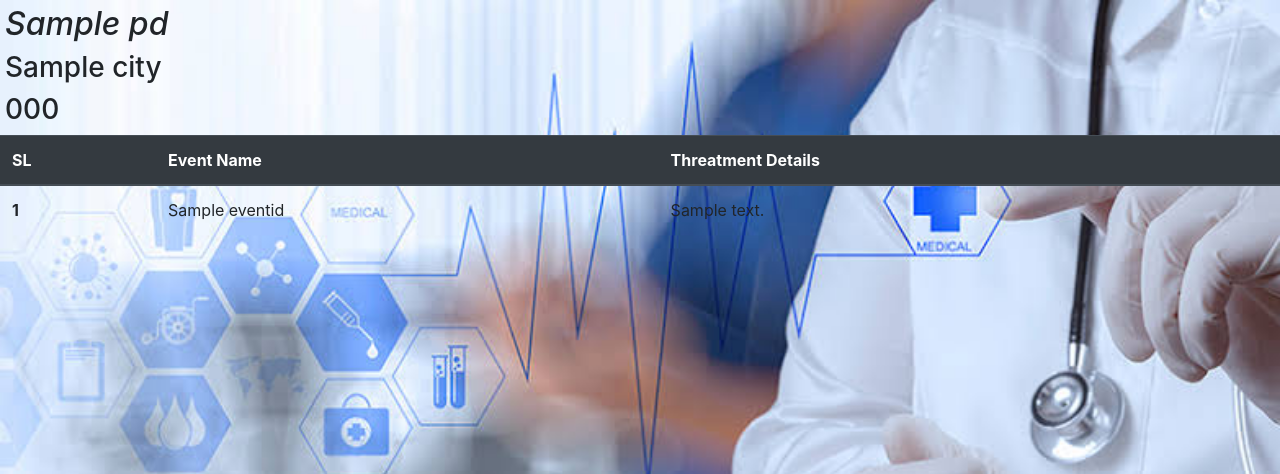
After one commit to Sindhura17/sanjivini, a Django app: template sj/workapp/templates/workapp/patientdetails.html in a window 1280 px wide. The commit adds this page. Shown: the top 474 px of the page. Run offline with Django 3.2, Linux system fonts and the light colour scheme; the template is opened without the code that fills it: most values are stand-ins (such as "Sample title", 1, 10 or a date in 2020); some libraries are stand-ins or nearby versions.

Commit message:
patient details

```diff
--- /dev/null
+++ b/sj/workapp/templates/workapp/patientdetails.html
@@ -0,0 +1,53 @@
+<!doctype html>
+<html lang="en">
+  <head>
+   <link rel="stylesheet" href="https://stackpath.bootstrapcdn.com/bootstrap/4.3.1/css/bootstrap.min.css" integrity="sha384-ggOyR0iXCbMQv3Xipma34MD+dH/1fQ784/j6cY/iJTQUOhcWr7x9JvoRxT2MZw1T" crossorigin="anonymous">
+   <style>
+  body{
+background:url("/static/im4.jpg");
+ background-repeat: no-repeat;
+ background-size: cover;
+}
+.text{
+margin:5px;
+}
+
+</style>
+
+  <title>Patient Details</title>
+  </head>
+
+  <div class="text" >
+      <div class="font-italic">
+      <h2>{{pd.name}}</h2>
+      </div>
+      <h3>{{pd.city}}</h3>
+      <h3>{{pd.phone}}</h3>
+  </div>
+
+
+  <body>
+  <table class="table">
+  <thead class="thead-dark">
+    <tr>
+      <th scope="col">SL</th>
+      <th scope="col">Event Name</th>
+      <th scope="col">Threatment Details</th>
+    </tr>
+  </thead>
+  {% for i in md %}
+  <tbody>
+    <tr>
+      <th scope="row">{{ i.id }}</th>
+      <td>{{ i.eventid.name }}</td>
+      <td>{{ i.desc }}</td>
+    </tr>
+  </tbody>
+   {% endfor %}
+</table>
+  </body>
+
+  <script src="https://code.jquery.com/jquery-3.3.1.slim.min.js" integrity="sha384-q8i/X+965DzO0rT7abK41JStQIAqVgRVzpbzo5smXKp4YfRvH+8abtTE1Pi6jizo" crossorigin="anonymous"></script>
+    <script src="https://cdnjs.cloudflare.com/ajax/libs/popper.js/1.14.7/umd/popper.min.js" integrity="sha384-UO2eT0CpHqdSJQ6hJty5KVphtPhzWj9WO1clHTMGa3JDZwrnQq4sF86dIHNDz0W1" crossorigin="anonymous"></script>
+    <script src="https://stackpath.bootstrapcdn.com/bootstrap/4.3.1/js/bootstrap.min.js" integrity="sha384-JjSmVgyd0p3pXB1rRibZUAYoIIy6OrQ6VrjIEaFf/nJGzIxFDsf4x0xIM+B07jRM" crossorigin="anonymous"></script>
+  </head>
--- a/sj/workapp/urls.py
+++ b/sj/workapp/urls.py
@@ -13,4 +13,6 @@ path('docsign_in/',views.docsign_in,name='docsign_in'),
 path('eventreg/',views.eventreg,name='eventreg'),
 path('add_patient/',views.add_patient,name='add_patient'),
 path('aux/',views.aux,name='aux'),
+path('viewdetails/',views.viewdetails,name='viewdetails'),
+
 ]
```
Also changed, not shown: sj/workapp/templates/workapp/ngopage.html (+29 -2 lines), sj/workapp/views.py (+7 -2 lines).
